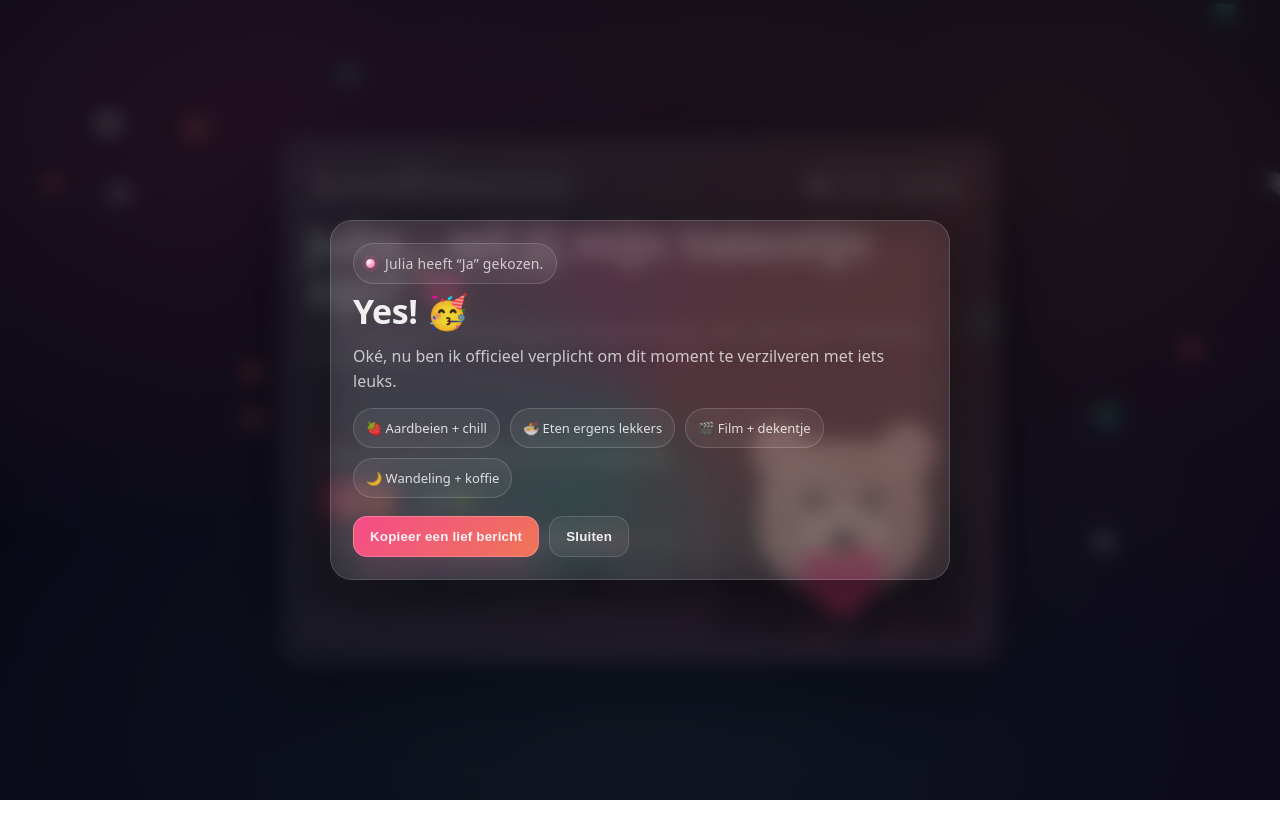
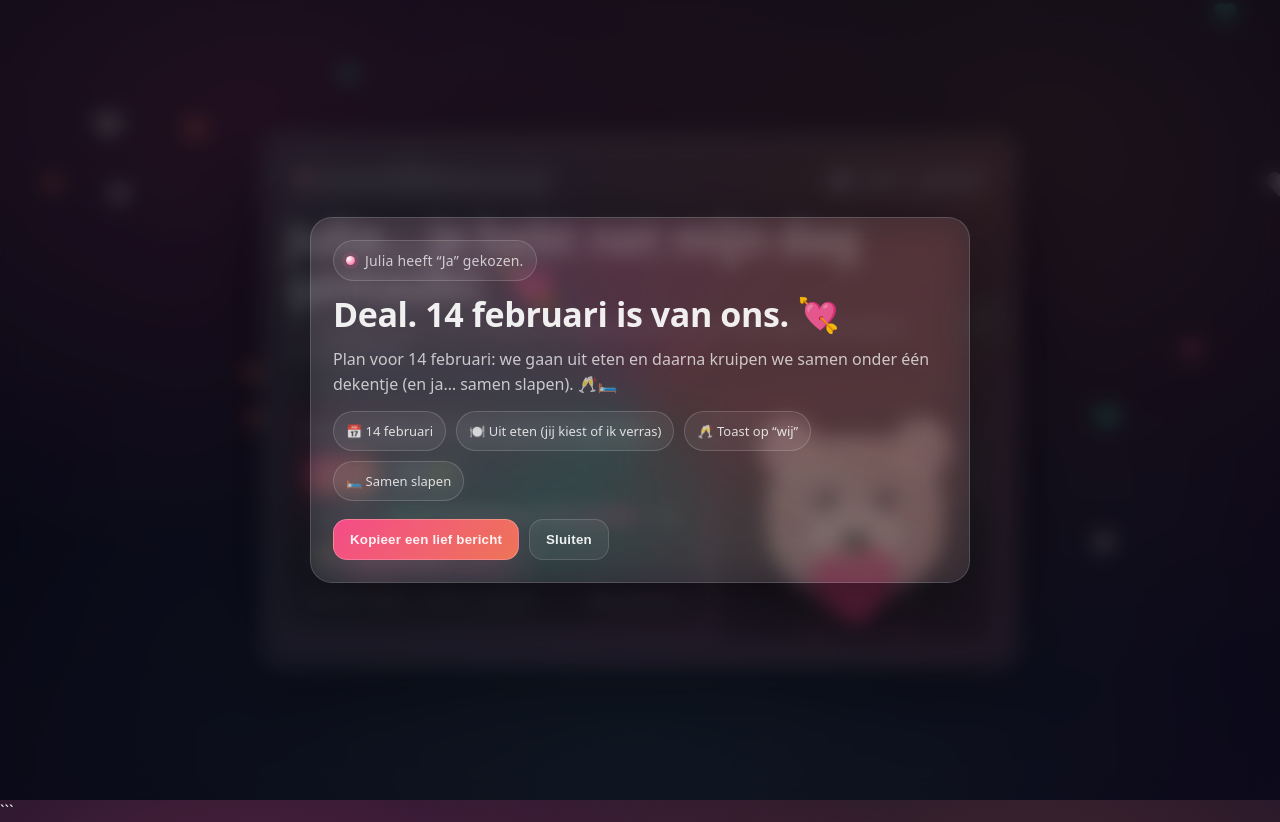
Before and after one commit to ziyechm/julia-valentine, a plain HTML site: page index.html in a window 1280 px wide. Both pictures are taken after a click on the button "Ja 💖". Before the commit the page ends 800 px from the top, so only its background shows below. Drawn offline with Linux system fonts and the light colour scheme.

Commit message:
Update index.html

````diff
--- a/index.html
+++ b/index.html
@@ -66,7 +66,7 @@
       padding: 24px;
     }
     .card{
-      width:min(720px, 100%);
+      width:min(760px, 100%);
       background: var(--card);
       border:1px solid var(--stroke);
       border-radius: 24px;
@@ -124,6 +124,7 @@
       color: var(--muted);
       font-size: 16px;
       line-height:1.45;
+      transform: translateZ(0);
     }
 
     .stage{
@@ -133,7 +134,7 @@
       gap: 18px;
       align-items:center;
     }
-    @media (max-width: 720px){
+    @media (max-width: 760px){
       .stage{grid-template-columns: 1fr; gap: 14px}
       body{overflow:auto}
     }
@@ -167,6 +168,7 @@
       margin-top: 10px;
       position:relative;
       z-index:1;
+      align-items:center;
     }
 
     button{
@@ -181,6 +183,7 @@
       transition: transform .15s ease, filter .15s ease, background .15s ease, border-color .15s ease;
       user-select:none;
       -webkit-tap-highlight-color: transparent;
+      will-change: transform;
     }
     button:active{transform: scale(.98)}
     button:focus{outline:none}
@@ -189,6 +192,7 @@
       background: linear-gradient(135deg, rgba(255,77,141,.95), rgba(255,122,89,.92));
       border-color: rgba(255,255,255,.22);
       box-shadow: 0 14px 40px rgba(255,77,141,.22);
+      transform: translateZ(0);
     }
     .yes:hover{filter: brightness(1.05)}
     .no:hover{filter: brightness(1.07)}
@@ -225,11 +229,11 @@
     .art{
       display:grid;
       place-items:center;
-      min-height: 220px;
+      min-height: 240px;
     }
     .bear{
-      width: 210px;
-      max-width: 72vw;
+      width: 220px;
+      max-width: 76vw;
       aspect-ratio: 1/1;
       position:relative;
       filter: drop-shadow(0 30px 60px rgba(0,0,0,.35));
@@ -337,6 +341,8 @@
       gap:12px;
       color: rgba(255,255,255,.62);
       font-size: 12px;
+      position:relative;
+      z-index:1;
     }
     .footer a{color: rgba(255,255,255,.78); text-decoration:none; border-bottom:1px dashed rgba(255,255,255,.25)}
     .footer a:hover{color:#fff}
@@ -353,7 +359,7 @@
     }
     .overlay.show{display:grid}
     .modal{
-      width:min(620px, 100%);
+      width:min(660px, 100%);
       border-radius: 22px;
       border:1px solid rgba(255,255,255,.18);
       background: rgba(255,255,255,.08);
@@ -375,7 +381,7 @@
       padding: 22px;
     }
     .modal h2{
-      margin: 4px 0 10px;
+      margin: 10px 0 10px;
       font-size: clamp(22px, 3.4vw, 34px);
       letter-spacing:-.4px;
     }
@@ -388,6 +394,7 @@
       background: rgba(255,255,255,.06);
       color: rgba(255,255,255,.82);
       font-size: 13px;
+      white-space:nowrap;
     }
     .modal .actions{display:flex; gap:10px; flex-wrap:wrap}
     .close{
@@ -421,6 +428,24 @@
       100%{transform: translate(var(--x1), var(--y1)) rotate(45deg) scale(1.2); opacity:0}
     }
 
+    /* little "laugh" badge */
+    .laugh{
+      display:inline-flex;
+      align-items:center;
+      gap:8px;
+      margin-top:10px;
+      padding:10px 12px;
+      border-radius: 14px;
+      border:1px solid rgba(255,255,255,.14);
+      background: rgba(255,255,255,.05);
+      color: rgba(255,255,255,.80);
+      font-size: 13px;
+      position:relative;
+      z-index:1;
+      width: fit-content;
+      user-select:none;
+    }
+    .laugh b{color: rgba(255,255,255,.92)}
   </style>
 </head>
 <body>
@@ -456,8 +481,12 @@
               <span id="meterPct">12%</span>
             </div>
 
+            <div class="laugh" id="laughBox" aria-live="polite">
+              <span>😂</span><span>Laugh-meter: <b id="laughCount">0</b></span>
+            </div>
+
             <div class="footer">
-              <span id="smallHint">Tip: “Nee” triggert… interessante wiskunde.</span>
+              <span id="smallHint">Tip: “Nee” triggert… comedy + wiskunde.</span>
               <span><a href="#" id="editHint">Tekst aanpassen</a></span>
             </div>
           </div>
@@ -486,17 +515,19 @@
   <div class="overlay" id="overlay" role="dialog" aria-modal="true" aria-labelledby="modalTitle">
     <div class="modal">
       <div class="content">
-        <div class="badge"><span class="dot"></span><span>Julia heeft “Ja” gekozen.</span></div>
-        <h2 id="modalTitle">Yes! 🥳</h2>
+        <div class="badge"><span class="dot"></span><span id="modalBadge">Julia heeft “Ja” gekozen.</span></div>
+        <h2 id="modalTitle">Deal. 14 februari is van ons. 💘</h2>
         <p id="modalText">
-          Oké, nu ben ik officieel verplicht om dit moment te verzilveren met iets leuks.
+          Plan voor 14 februari: we gaan uit eten en daarna kruipen we samen onder één dekentje (en ja… samen slapen). 🥂🛏️
         </p>
+
         <div class="chips" id="chips">
-          <span class="chip">🍓 Aardbeien + chill</span>
-          <span class="chip">🍜 Eten ergens lekkers</span>
-          <span class="chip">🎬 Film + dekentje</span>
-          <span class="chip">🌙 Wandeling + koffie</span>
+          <span class="chip">📅 14 februari</span>
+          <span class="chip">🍽️ Uit eten (jij kiest of ik verras)</span>
+          <span class="chip">🥂 Toast op “wij”</span>
+          <span class="chip">🛏️ Samen slapen</span>
         </div>
+
         <div class="actions">
           <button class="yes" id="copyBtn">Kopieer een lief bericht</button>
           <button class="close" id="closeBtn">Sluiten</button>
@@ -508,7 +539,7 @@
   <div class="pop" id="pop"></div>
 
   <script>
-    // ======= Personalize here (1 place) =======
+    // ======= Personalize here (ONE place) =======
     const PERSONAL = {
       name: "Julia",
       from: "Mo",
@@ -517,19 +548,25 @@
       question: "Kies je antwoord (heel wetenschappelijk):",
       yesLabel: "Ja 💖",
       noLabel: "Nee 🙃",
+
+      // Every "No" should trigger a laugh vibe
       noLines: [
-        "Weet je het héél zeker? 😶",
-        "De ‘Nee’-knop voelt zich nu onzeker.",
-        "Mijn hart doet een 404.",
-        "Oké… maar wat als ik heel lief vraag?",
-        "Julia, dit is een bug. (Of een teken.)",
-        "Kijk… de Ja-knop wordt sterker. 🧠💗",
-        "Je kunt dit niet winnen. Mijn code is koppig."
+        "Nee? Dat is dapper. En ook… verdacht. 😌",
+        "Ik noteer dit als: ‘Julia doet stoer’.",
+        "Oké maar… je glimlacht nu toch? 😏",
+        "De Nee-knop begint te twijfelen aan z’n carrièrekeuze.",
+        "Ik heb een bug gevonden: jij + ik = te cute om ‘nee’ te zijn.",
+        "Je klikt ‘Nee’ alsof je niet stiekem wil lachen. 🫣",
+        "Plot twist: elke ‘Nee’ maakt de ‘Ja’ groter. Net als mijn crush.",
+        "Julia… ik ben een man met een missie en slecht schrijfwerk in JavaScript.",
+        "De Nee-knop is nu officieel ‘onderhandelingen’.",
+        "Laatste kans: zeg ‘Ja’ en ik gedraag me (een beetje). 😇"
       ],
-      acceptedModalTitle: "Yes! 🥳",
-      acceptedModalText: "Oké, nu ben ik officieel verplicht om dit moment te verzilveren met iets leuks.",
-      copyMessage: "Julia, je hebt ‘Ja’ gezegd 🥹💘. ik hou van je princesje — Mo",
-      editHint: "Je kan dit :)"
+
+      acceptedModalTitle: "Deal. 14 februari is van ons. 💘",
+      acceptedModalText: "Plan voor 14 februari: we gaan uit eten en daarna kruipen we samen onder één dekentje (en ja… samen slapen). 🥂🛏️",
+      copyMessage: "Julia, je hebt ‘Ja’ gezegd 🥹💘. 14 februari: uit eten + samen slapen. Wanneer ben je vrij? — Mo",
+      editHint: "Tekst aanpassen"
     };
 
     // ======= DOM =======
@@ -545,12 +582,15 @@
     const closeBtn = document.getElementById("closeBtn");
     const modalTitle = document.getElementById("modalTitle");
     const modalText = document.getElementById("modalText");
+    const modalBadge = document.getElementById("modalBadge");
     const copyBtn = document.getElementById("copyBtn");
 
     const fill = document.getElementById("fill");
     const meterPct = document.getElementById("meterPct");
     const bar = document.querySelector(".bar");
     const pop = document.getElementById("pop");
+
+    const laughCountEl = document.getElementById("laughCount");
 
     // ======= init text =======
     titleEl.textContent = PERSONAL.title;
@@ -563,6 +603,7 @@
 
     modalTitle.textContent = PERSONAL.acceptedModalTitle;
     modalText.textContent = PERSONAL.acceptedModalText;
+    modalBadge.textContent = `${PERSONAL.name} heeft “Ja” gekozen.`;
 
     // ======= hearts background =======
     const hearts = document.getElementById("hearts");
@@ -586,7 +627,55 @@
     }
     spawnHearts();
 
-    // ======= "No" behavior =======
+    // ======= confetti hearts =======
+    function burstHearts(atX = window.innerWidth/2, atY = window.innerHeight/2){
+      const n = 26;
+      for(let i=0;i<n;i++){
+        const s = document.createElement("div");
+        s.className = "s";
+        const c = colors[Math.floor(Math.random()*3)];
+        s.style.color = c;
+
+        const a = (Math.PI * 2) * (i/n);
+        const r = rand(90, 210);
+        s.style.setProperty("--x0", (atX + rand(-10,10)) + "px");
+        s.style.setProperty("--y0", (atY + rand(-10,10)) + "px");
+        s.style.setProperty("--x1", (atX + Math.cos(a)*r) + "px");
+        s.style.setProperty("--y1", (atY + Math.sin(a)*r) + "px");
+
+        pop.appendChild(s);
+        setTimeout(()=> s.remove(), 1000);
+      }
+    }
+
+    // ======= laugh effect =======
+    let laughCount = 0;
+    function makeHerLaugh(){
+      laughCount++;
+      laughCountEl.textContent = String(laughCount);
+
+      // haptic feedback on mobile
+      if (navigator.vibrate) navigator.vibrate([20, 30, 20]);
+
+      // subtitle wiggle
+      subtitleEl.animate(
+        [
+          { transform: "translateX(0)" },
+          { transform: "translateX(-6px)" },
+          { transform: "translateX(6px)" },
+          { transform: "translateX(-4px)" },
+          { transform: "translateX(4px)" },
+          { transform: "translateX(0)" }
+        ],
+        { duration: 420, easing: "ease-out" }
+      );
+
+      // small burst near buttons for extra “hehe”
+      const rect = document.querySelector(".buttons").getBoundingClientRect();
+      burstHearts(rect.left + rect.width*0.6, rect.top + rect.height*0.2);
+    }
+
+    // ======= romance meter =======
     let noClicks = 0;
     let romance = 12;
 
@@ -597,8 +686,8 @@
       bar.setAttribute("aria-valuenow", romance);
     }
 
+    // ======= "No" behavior (funny + dodge later) =======
     function moveNoButton(){
-      // playful dodge on later clicks
       const rect = noBtn.getBoundingClientRect();
       const maxX = Math.min(window.innerWidth - rect.width - 22, rect.left + rand(-180, 180));
       const maxY = Math.min(window.innerHeight - rect.height - 22, rect.top + rand(-140, 140));
@@ -616,52 +705,36 @@
       const line = PERSONAL.noLines[Math.min(noClicks-1, PERSONAL.noLines.length-1)];
       subtitleEl.textContent = line;
 
-      // Yes button grows a little every time
+      // Yes grows every "No"
       const scale = 1 + Math.min(noClicks * 0.10, 1.0);
       yesBtn.style.transform = `scale(${scale})`;
 
-      // Romance meter rises (because denial fuels narrative tension)
+      // Romance rises
       setRomance(12 + Math.min(noClicks * 10, 78));
 
-      // After 3 clicks, make "No" start dodging a bit
+      // After 3 clicks, "No" starts dodging a bit
       if(noClicks >= 3){
         moveNoButton();
       }
 
-      // After 6 clicks, make it *really* hard to click no
+      // After 6 clicks, it becomes very hard to click "No"
       if(noClicks >= 6){
         noBtn.addEventListener("mouseenter", moveNoButton, { once:false });
         noBtn.addEventListener("touchstart", (e)=>{ e.preventDefault(); moveNoButton(); }, { passive:false });
       }
+
+      // Make her laugh every time
+      makeHerLaugh();
     });
-
-    // ======= confetti hearts =======
-    function burstHearts(){
-      const n = 26;
-      const cx = window.innerWidth/2;
-      const cy = window.innerHeight/2;
-      for(let i=0;i<n;i++){
-        const s = document.createElement("div");
-        s.className = "s";
-        const c = colors[Math.floor(Math.random()*3)]; // keep it colorful
-        s.style.color = c;
-
-        const a = (Math.PI * 2) * (i/n);
-        const r = rand(90, 210);
-        s.style.setProperty("--x0", (cx + rand(-10,10)) + "px");
-        s.style.setProperty("--y0", (cy + rand(-10,10)) + "px");
-        s.style.setProperty("--x1", (cx + Math.cos(a)*r) + "px");
-        s.style.setProperty("--y1", (cy + Math.sin(a)*r) + "px");
-
-        pop.appendChild(s);
-        setTimeout(()=> s.remove(), 1000);
-      }
-    }
 
     // ======= YES flow =======
     function openModal(){
       overlay.classList.add("show");
+
+      // Make it feel extra romantic on "Yes"
+      titleEl.textContent = `${PERSONAL.name}… je hebt net mijn dag gemaakt. 💘`;
       burstHearts();
+
       setRomance(100);
 
       // Reset moved "No" button (so it doesn't haunt the screen)
@@ -689,12 +762,11 @@
         copyBtn.textContent = "Gekopieerd ✅";
         setTimeout(()=> copyBtn.textContent = "Kopieer een lief bericht", 1600);
       }catch{
-        // fallback: prompt
         window.prompt("Kopieer dit bericht:", msg);
       }
     });
 
-    // Tiny helper: open a quick "how to edit" hint
+    // Tiny helper: how to edit hint
     editHint.addEventListener("click", (e)=>{
       e.preventDefault();
       const tip =
@@ -707,3 +779,4 @@ Zoek naar: const PERSONAL = { ... }`;
   </script>
 </body>
 </html>
+```
````
